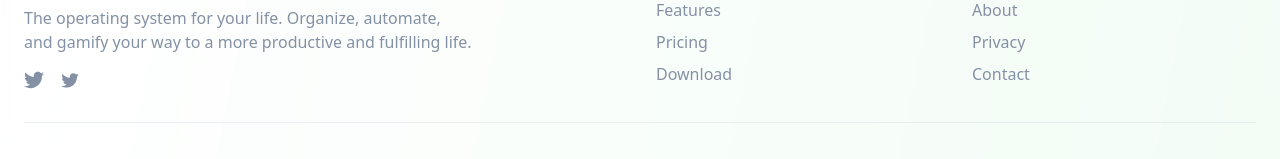
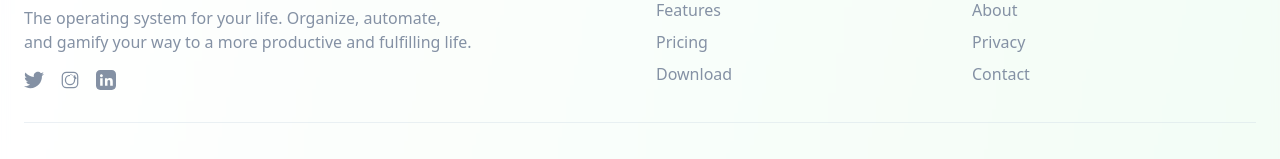
Before and after one commit to suryanewa/joinlifeos.com, a Next.js app: page / in a window 1280 px wide. Shown: the part 6079-6238 px from the top of the page. Built offline with nearby package versions, Linux system fonts and the light colour scheme.

Commit message:
Updated footer socials

```diff
--- a/src/app/page.tsx
+++ b/src/app/page.tsx
@@ -1028,14 +1028,19 @@ export default function Home() {
                 The operating system for your life. Organize, automate, and gamify your way to a more productive and fulfilling life.
               </p>
               <div className="flex space-x-4">
-                <a href="#" className="text-muted-foreground hover:text-foreground transition-colors">
+                <a href="https://x.com/joinlifeos" className="text-muted-foreground hover:text-foreground transition-colors" aria-label="Twitter">
                   <svg className="w-5 h-5" fill="currentColor" viewBox="0 0 24 24">
                     <path d="M24 4.557c-.883.392-1.832.656-2.828.775 1.017-.609 1.798-1.574 2.165-2.724-.951.564-2.005.974-3.127 1.195-.897-.957-2.178-1.555-3.594-1.555-3.179 0-5.515 2.966-4.797 6.045-4.091-.205-7.719-2.165-10.148-5.144-1.29 2.213-.669 5.108 1.523 6.574-.806-.026-1.566-.247-2.229-.616-.054 2.281 1.581 4.415 3.949 4.89-.693.188-1.452.232-2.224.084.626 1.956 2.444 3.379 4.6 3.419-2.07 1.623-4.678 2.348-7.29 2.04 2.179 1.397 4.768 2.212 7.548 2.212 9.142 0 14.307-7.721 13.995-14.646.962-.695 1.797-1.562 2.457-2.549z"/>
                   </svg>
                 </a>
-                <a href="#" className="text-muted-foreground hover:text-foreground transition-colors">
+                <a href="https://www.instagram.com/joinlifeos/" className="text-muted-foreground hover:text-foreground transition-colors" aria-label="Instagram">
                   <svg className="w-5 h-5" fill="currentColor" viewBox="0 0 24 24">
-                    <path d="M22.46 6c-.77.35-1.6.58-2.46.69.88-.53 1.56-1.37 1.88-2.38-.83.5-1.75.85-2.72 1.05C18.37 4.5 17.26 4 16 4c-2.35 0-4.27 1.92-4.27 4.29 0 .34.04.67.11.98C8.28 9.09 5.11 7.38 3 4.79c-.37.63-.58 1.37-.58 2.15 0 1.49.75 2.81 1.91 3.56-.71 0-1.37-.2-1.95-.5v.03c0 2.08 1.48 3.82 3.44 4.21a4.22 4.22 0 0 1-1.93.07 4.28 4.28 0 0 0 4 2.98 8.521 8.521 0 0 1-5.33 1.84c-.34 0-.68-.02-1.02-.06C3.44 20.29 5.7 21 8.12 21 16 21 20.33 14.46 20.33 8.79c0-.19 0-.37-.01-.56.84-.6 1.56-1.36 2.14-2.23z"/>
+                    <path d="M7.75 2h8.5A5.75 5.75 0 0 1 22 7.75v8.5A5.75 5.75 0 0 1 16.25 22h-8.5A5.75 5.75 0 0 1 2 16.25v-8.5A5.75 5.75 0 0 1 7.75 2zm0 1.5A4.25 4.25 0 0 0 3.5 7.75v8.5A4.25 4.25 0 0 0 7.75 20.5h8.5A4.25 4.25 0 0 0 20.5 16.25v-8.5A4.25 4.25 0 0 0 16.25 3.5zm4.25 2.25a6.25 6.25 0 1 1-6.25 6.25 6.25 6.25 0 0 1 6.25-6.25zm0 1.5a4.75 4.75 0 1 0 4.75 4.75A4.75 4.75 0 0 0 12 5.25zm6.5 1.25a1.25 1.25 0 1 1-1.25 1.25A1.25 1.25 0 0 1 18.5 6.5z"/>
+                  </svg>
+                </a>
+                <a href="http://linkedin.com/company/joinlifeos" className="text-muted-foreground hover:text-foreground transition-colors" aria-label="LinkedIn">
+                  <svg className="w-5 h-5" fill="currentColor" viewBox="0 0 24 24">
+                    <path d="M19 0h-14c-2.76 0-5 2.24-5 5v14c0 2.76 2.24 5 5 5h14c2.76 0 5-2.24 5-5v-14c0-2.76-2.24-5-5-5zm-11 19h-3v-9h3v9zm-1.5-10.28c-.97 0-1.75-.79-1.75-1.75s.78-1.75 1.75-1.75 1.75.79 1.75 1.75-.78 1.75-1.75 1.75zm13.5 10.28h-3v-4.5c0-1.08-.02-2.47-1.5-2.47-1.5 0-1.73 1.17-1.73 2.39v4.58h-3v-9h2.89v1.23h.04c.4-.75 1.38-1.54 2.84-1.54 3.04 0 3.6 2 3.6 4.59v4.72z"/>
                   </svg>
                 </a>
               </div>
```
